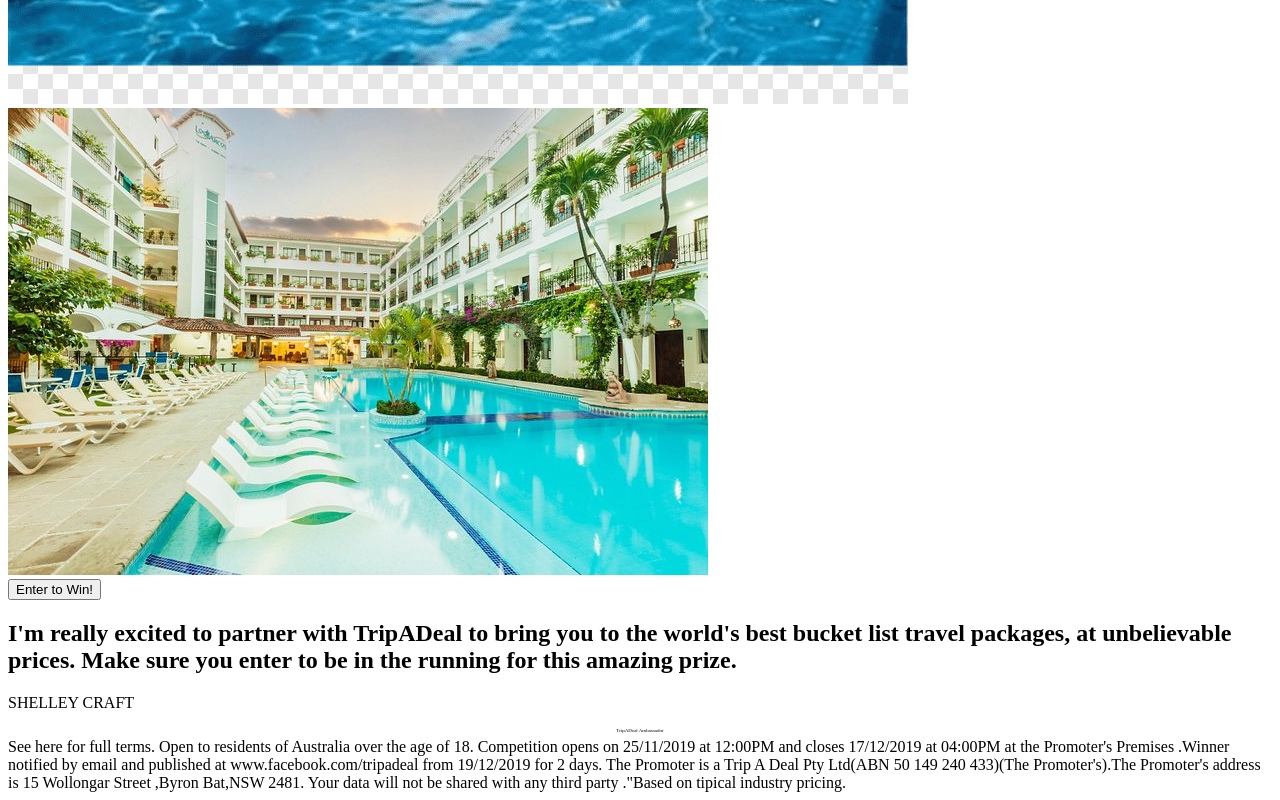
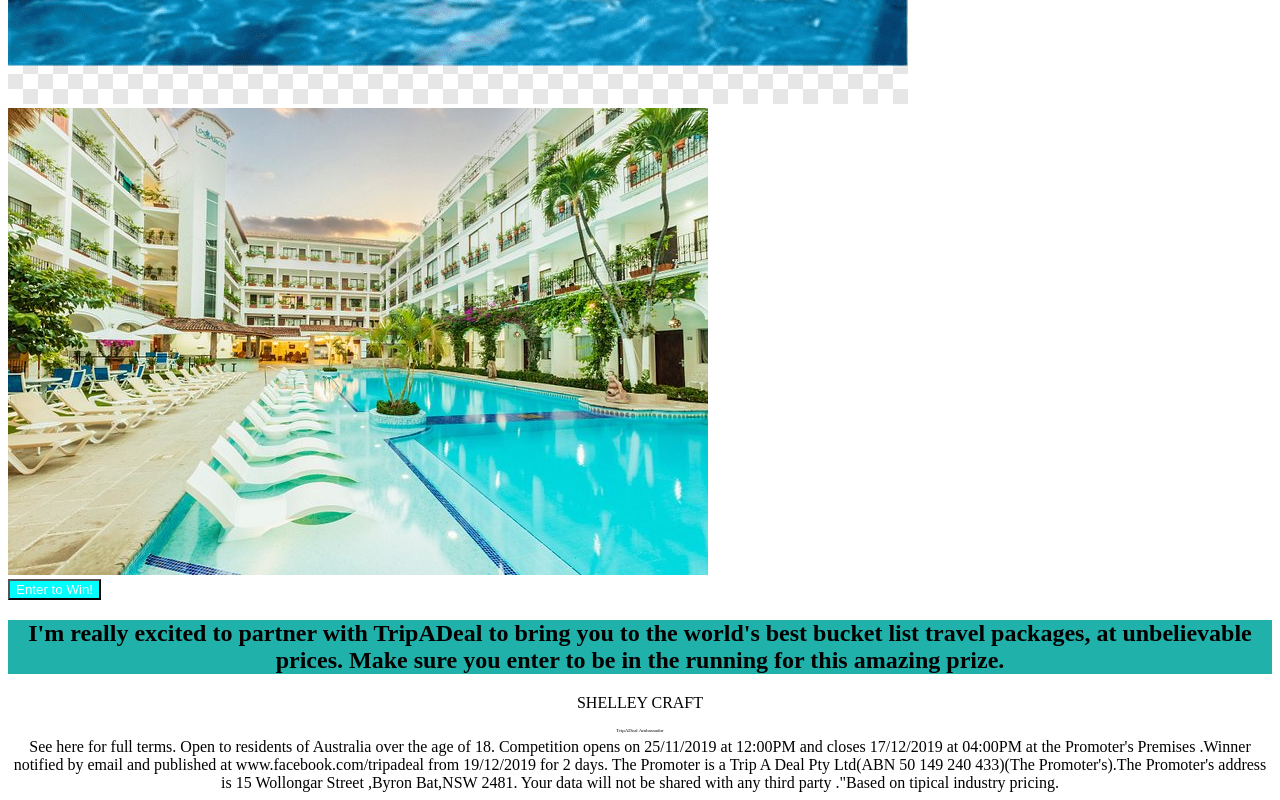
Before and after one commit to nikorai648/PruebaFrontend, a plain HTML site: page index.html in a window 1280 px wide. Shown: the part 1874-2674 px from the top of the page. Drawn offline with Linux system fonts and the light colour scheme.

Commit message:
octavo commit

```diff
--- a/assets/css/estilo.css
+++ b/assets/css/estilo.css
@@ -29,3 +29,20 @@ header nav{
 ul{
     text-align: center;
 }
+#EnterW{
+    background-color: aqua;
+    color: white;
+}
+#titulo5{
+    background-color: lightseagreen;
+    text-align: center;
+}
+#parrafo3{
+    text-align: center;
+}
+#parrafo4{
+    text-align: center;
+}
+footer{
+    text-align: center;
+}
--- a/index.html
+++ b/index.html
@@ -60,11 +60,7 @@
         </ul>
         <div>
             <img src="/assets/img/img2.webp" alt="second image">
-        </div>
-        <div>
             <img src="/assets/img/img3.png" alt="third image">
-        </div>
-        <div>
             <img src="/assets/img/img5.jpg" alt="fourth image">
         </div>
         <div>
```
